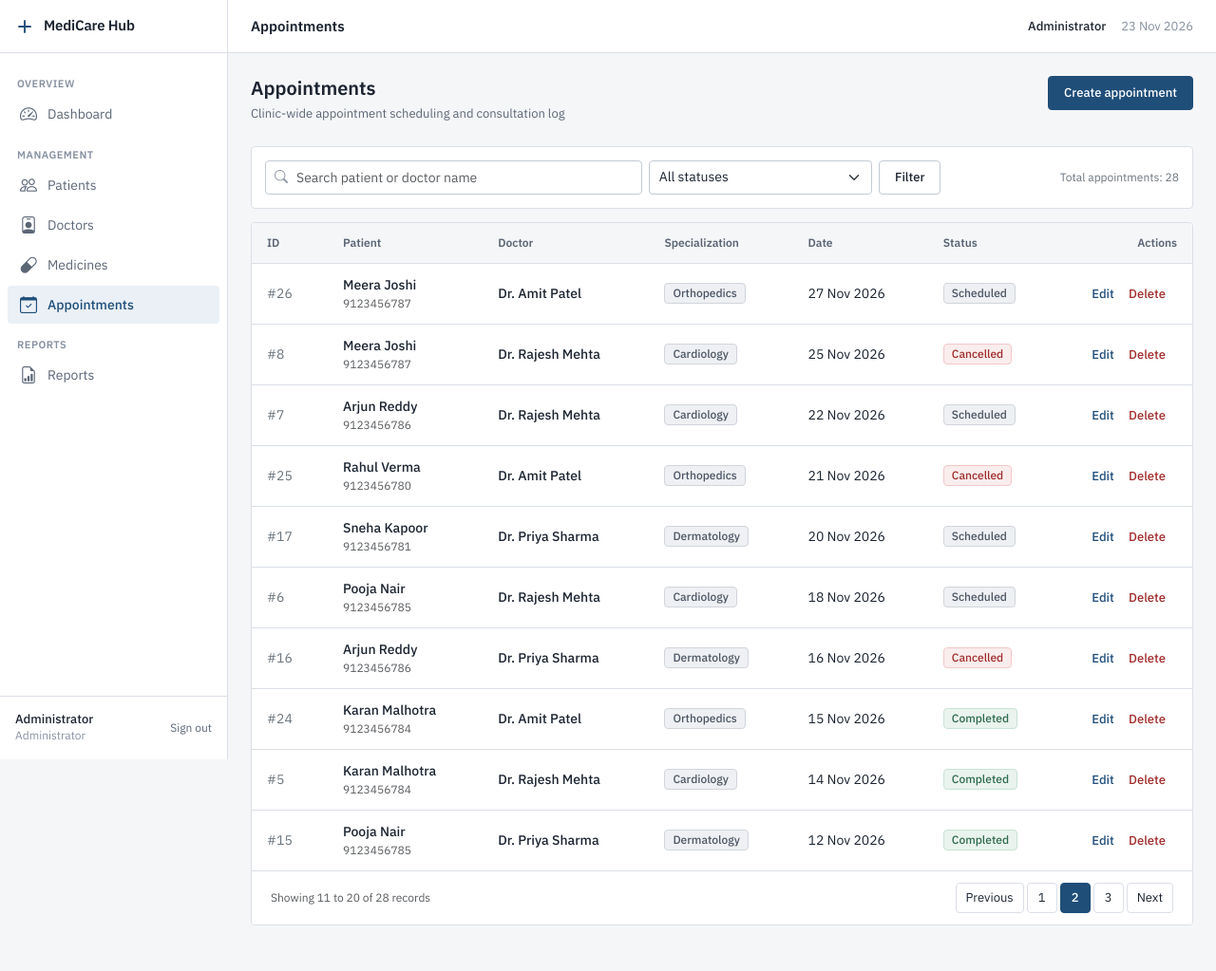
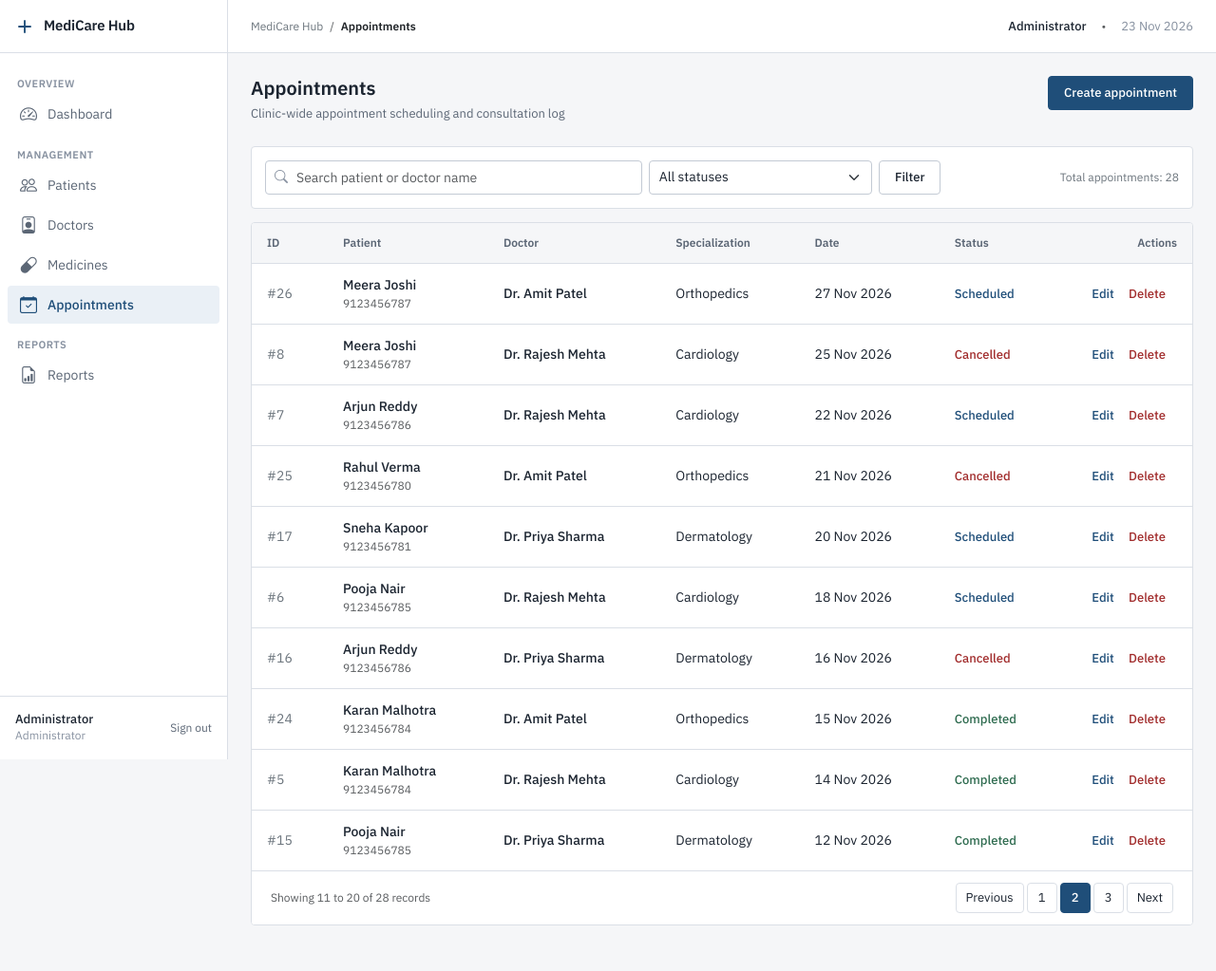
Before and after one commit to Mukund14K/medicarehub, a PHP site: page /medicarehub/admin/appointments.php?page=2 in a window 1280 px wide. Shown: the whole page at 95% size. Run offline with PHP 8.4, Linux system fonts and the light colour scheme; a user stored in the database is signed in; data comes from the database, SQL or seed files in the repository.

Commit message:
style: remove pill/box styling from table text elements and status indicators

```diff
--- a/admin/appointments.php
+++ b/admin/appointments.php
@@ -142,7 +142,7 @@ require_once __DIR__ . '/../includes/header.php';
                             </td>
                             <td class="fw-medium"><?php echo e($a['doctor_name']); ?></td>
                             <td>
-                                <span class="badge badge-status badge-status-neutral"><?php echo e($a['specialization']); ?></span>
+                                <?php echo e($a['specialization']); ?>
                             </td>
                             <td class="tabular-nums"><?php echo formatDate($a['appointment_date']); ?></td>
                             <td>
--- a/admin/doctors.php
+++ b/admin/doctors.php
@@ -107,7 +107,7 @@ require_once __DIR__ . '/../includes/header.php';
                             <td class="text-secondary tabular-nums">#<?php echo e((string)$d['doctor_id']); ?></td>
                             <td class="fw-medium"><?php echo e($d['name']); ?></td>
                             <td>
-                                <span class="badge badge-status badge-status-neutral"><?php echo e($d['specialization']); ?></span>
+                                <?php echo e($d['specialization']); ?>
                             </td>
                             <td class="tabular-nums"><?php echo e($d['phone']); ?></td>
                             <td class="tabular-nums"><?php echo e((string)$d['total_appointments']); ?></td>
--- a/admin/medicines.php
+++ b/admin/medicines.php
@@ -100,7 +100,7 @@ require_once __DIR__ . '/../includes/header.php';
                             <td class="text-secondary tabular-nums">#<?php echo e((string)$m['medicine_id']); ?></td>
                             <td class="fw-medium"><?php echo e($m['medicine_name']); ?></td>
                             <td>
-                                <span class="badge badge-status badge-status-neutral"><?php echo e($m['type']); ?></span>
+                                <?php echo e($m['type']); ?>
                             </td>
                             <td class="tabular-nums fw-medium">
                                 <?php echo formatCurrency((float)$m['price']); ?>
--- a/admin/patients.php
+++ b/admin/patients.php
@@ -102,7 +102,7 @@ require_once __DIR__ . '/../includes/header.php';
                             <td class="fw-medium"><?php echo e($p['name']); ?></td>
                             <td class="tabular-nums"><?php echo e((string)$p['age']); ?> yrs</td>
                             <td>
-                                <span class="badge badge-status badge-status-neutral"><?php echo e($p['gender']); ?></span>
+                                <?php echo e($p['gender']); ?>
                             </td>
                             <td class="tabular-nums"><?php echo e($p['phone']); ?></td>
                             <td class="text-end">
--- a/assets/css/style.css
+++ b/assets/css/style.css
@@ -676,54 +676,66 @@ textarea.form-control {
   text-decoration: underline;
 }
 
-/* ---------- Status Badges (Clinical Muted Palette) ---------- */
+/* ---------- Status Indicators (Text Only - No Box or Pill) ---------- */
 .badge,
 .badge-status {
-  display: inline-flex;
-  align-items: center;
-  padding: 2px 8px;
-  font-size: 12px;
-  font-weight: 500;
-  line-height: 1.4;
-  border-radius: var(--radius);
-  border: 1px solid transparent;
-  white-space: nowrap;
-  text-transform: capitalize;
+  display: inline-block !important;
+  padding: 0 !important;
+  font-size: 13px !important;
+  font-weight: 500 !important;
+  line-height: 1.4 !important;
+  border-radius: 0 !important;
+  border: none !important;
+  background-color: transparent !important;
+  background: none !important;
+  box-shadow: none !important;
+  white-space: nowrap !important;
+  text-transform: capitalize !important;
 }
 
 .badge-status-completed,
-.badge.bg-success {
-  background-color: var(--status-success-bg) !important;
+.badge.bg-success,
+.badge.text-bg-success {
+  background-color: transparent !important;
+  background: none !important;
   color: var(--status-success) !important;
-  border-color: #C8E2D5 !important;
+  border: none !important;
 }
 
 .badge-status-scheduled,
-.badge.bg-primary {
-  background-color: var(--status-neutral-bg) !important;
-  color: var(--status-neutral) !important;
-  border-color: #D1D5DB !important;
+.badge.bg-primary,
+.badge.text-bg-primary {
+  background-color: transparent !important;
+  background: none !important;
+  color: var(--accent) !important;
+  border: none !important;
 }
 
 .badge-status-cancelled,
-.badge.bg-danger {
-  background-color: var(--status-danger-bg) !important;
+.badge.bg-danger,
+.badge.text-bg-danger {
+  background-color: transparent !important;
+  background: none !important;
   color: var(--status-danger) !important;
-  border-color: #F3C8C8 !important;
+  border: none !important;
 }
 
 .badge-status-neutral,
 .badge.bg-secondary,
-.badge.bg-info {
-  background-color: var(--status-neutral-bg) !important;
-  color: var(--status-neutral) !important;
-  border-color: #D1D5DB !important;
+.badge.bg-info,
+.badge.text-bg-secondary {
+  background-color: transparent !important;
+  background: none !important;
+  color: var(--text-secondary) !important;
+  border: none !important;
 }
 
-.badge.bg-warning {
-  background-color: var(--status-warning-bg) !important;
+.badge.bg-warning,
+.badge.text-bg-warning {
+  background-color: transparent !important;
+  background: none !important;
   color: var(--status-warning) !important;
-  border-color: #F3E0B5 !important;
+  border: none !important;
 }
 
 /* ---------- Alerts & Flash Messages ---------- */
--- a/doctor/appointments.php
+++ b/doctor/appointments.php
@@ -134,7 +134,7 @@ require_once __DIR__ . '/../includes/header.php';
                         </td>
                         <td>
                             <?php if ($a['prescription_count'] > 0): ?>
-                                <span class="badge bg-secondary"><?php echo $a['prescription_count']; ?> meds</span>
+                                <span class="text-secondary"><?php echo $a['prescription_count']; ?> meds</span>
                             <?php else: ?>
                                 <span class="text-muted small">None</span>
                             <?php endif; ?>
--- a/doctor/dashboard.php
+++ b/doctor/dashboard.php
@@ -106,7 +106,7 @@ require_once __DIR__ . '/../includes/header.php';
 <div class="card mb-4">
     <div class="card-header">
         <div>Today's consultation queue</div>
-        <span class="badge bg-secondary">Today (<?php echo count($todayAppointments); ?>)</span>
+        <span class="text-secondary small">Today (<?php echo count($todayAppointments); ?>)</span>
     </div>
     <div class="table-responsive">
         <table class="table">
--- a/includes/header.php
+++ b/includes/header.php
@@ -21,8 +21,8 @@ if (session_status() === PHP_SESSION_NONE) {
     <link rel="preconnect" href="https://fonts.gstatic.com" crossorigin>
     <link href="https://fonts.googleapis.com/css2?family=IBM+Plex+Sans:wght@400;500;600&display=swap" rel="stylesheet">
 
-    <!-- Enterprise Custom CSS -->
-    <link href="/medicarehub/assets/css/style.css" rel="stylesheet">
+    <!-- Enterprise Custom CSS with cache busting -->
+    <link href="/medicarehub/assets/css/style.css?v=<?php echo file_exists(__DIR__ . '/../assets/css/style.css') ? filemtime(__DIR__ . '/../assets/css/style.css') : time(); ?>" rel="stylesheet">
 
     <?php if (isset($isPrintPage) && $isPrintPage): ?>
     <!-- Print CSS -->
@@ -68,12 +68,17 @@ if (!$userRole) {
                     <i class="bi bi-list" style="display: inline-block !important; font-size: 18px;"></i>
                 </button>
 
-                <h1 class="top-bar-title"><?php echo htmlspecialchars($pageTitle ?? 'MediCare Hub'); ?></h1>
+                <div class="top-bar-breadcrumb d-flex align-items-center gap-2">
+                    <span class="text-secondary small">MediCare Hub</span>
+                    <span class="text-muted small">/</span>
+                    <span class="fw-semibold text-dark small"><?php echo htmlspecialchars($pageTitle ?? 'Portal'); ?></span>
+                </div>
             </div>
 
             <div class="top-bar-meta">
                 <?php if (isset($_SESSION['user_name'])): ?>
                     <span class="top-bar-user"><?php echo htmlspecialchars($_SESSION['user_name']); ?></span>
+                    <span class="text-muted small d-none d-sm-inline">&bull;</span>
                 <?php endif; ?>
                 <span class="top-bar-date d-none d-sm-inline"><?php echo date('d M Y'); ?></span>
             </div>
--- a/patient/dashboard.php
+++ b/patient/dashboard.php
@@ -181,7 +181,7 @@ require_once __DIR__ . '/../includes/header.php';
                             </td>
                             <td>
                                 <?php if ($h['rx_count'] > 0): ?>
-                                    <span class="badge bg-secondary"><?php echo $h['rx_count']; ?> medicines</span>
+                                    <span class="text-secondary"><?php echo $h['rx_count']; ?> medicines</span>
                                 <?php else: ?>
                                     <span class="text-muted small">None</span>
                                 <?php endif; ?>
```
Also changed, not shown: patient/prescriptions.php (+13 -13 lines).
